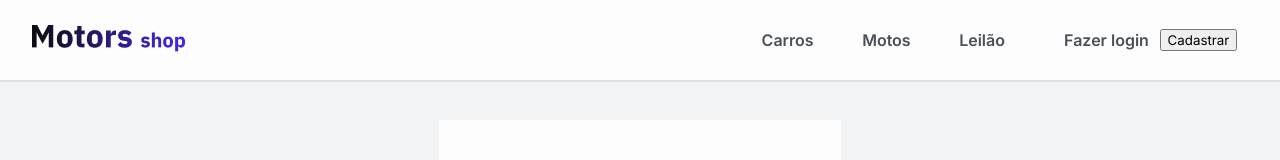
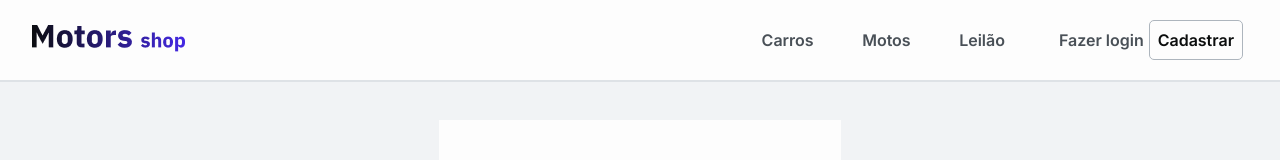
Before and after one commit to T12-Grupo3/motors-shop, a React (Create React App) app in the folder frontend/: page /login in a window 1280 px wide. Shown: the top 160 px of the page. Built offline with nearby package versions, Linux system fonts and the light colour scheme; no server answers.

Commit message:
feat: Ticket032 - NavBar user

```diff
--- a/frontend/src/Context/UserContext.tsx
+++ b/frontend/src/Context/UserContext.tsx
@@ -30,6 +30,7 @@ const UserProvider = ({ children }: iUserProvider) => {
           api.defaults.headers.common["Authorization"] = `Bearer ${token}`;
           const { data } = await api.get(`/users/${userId}`);
           setUser(data);
+          setIsLogged(true)
         } catch (error) {
           console.log(error);
         }
--- a/frontend/src/components/Button/index.tsx
+++ b/frontend/src/components/Button/index.tsx
@@ -1,4 +1,11 @@
-const Button = () => {
-  return <></>;
+import { iButton } from "../../interfaces/button.interface";
+import { StyledButton } from "./style";
+
+const Button = ({ children, onClick, background_color }: iButton) => {
+  return (
+    <StyledButton onClick={onClick} background_color={background_color}>
+      {children}
+    </StyledButton>
+  );
 };
 export default Button;
--- /dev/null
+++ b/frontend/src/components/Button/style.ts
@@ -0,0 +1,22 @@
+import styled from "styled-components";
+import { iStyledButton } from "../../interfaces/button.interface";
+
+export const StyledButton = styled.button<iStyledButton>`
+  height: 40px;
+  width: 48%;
+
+  border: 1.5px solid var(--color-grey-4);
+  border-radius: 5px;
+
+  background-color: var(--color-grey-10);
+
+  color: var(--color-grey-0);
+  font-size: 16px;
+  font-weight: 600;
+
+  :hover {
+    background-color: var(--color-grey-1);
+    color: var(--color-grey-10);
+    border: 1.5px solid var(--color-grey-1);
+  }
+`;
--- a/frontend/src/components/NavBar/index.tsx
+++ b/frontend/src/components/NavBar/index.tsx
@@ -1,17 +1,21 @@
 import { useContext, useState } from "react";
 import { Link, useNavigate } from "react-router-dom";
 import { UserContext } from "../../Context/UserContext";
+import Button from "../Button";
 import {
   StyledNavContainer,
   StyledDiv,
   StyledLogged,
   StyledLoggout,
+  StyledDropDown,
+  StyledUser,
 } from "./style";
 
 const NavBar = () => {
   const navigate = useNavigate();
 
-  const {isLogged, setIsLogged, logoutProfileView, user, firstName, lastName} = useContext(UserContext)
+  const { isLogged, logoutProfileView, user, firstName, lastName } =
+    useContext(UserContext);
 
   return (
     <StyledDiv>
@@ -38,21 +42,36 @@ const NavBar = () => {
 
           {isLogged ? (
             <StyledLogged>
-              <div className="imgProfile">
-                <p> {firstName}{lastName} </p>
-              </div>
-              <button onClick={() => logoutProfileView()}>{user.name}</button>
+              <StyledDropDown>
+                <StyledUser>
+                  <div className="imgProfile">
+                    <p>
+                      {firstName}
+                      {lastName}
+                    </p>
+                  </div>
+                  <button type="button">{user.name}</button>
+                </StyledUser>
+                <div className="dropdown-content">
+                  <div>
+                    <button>Editar Perfil</button>
+                    <button>Editar endereço</button>
+                    {user.isAdm ? <button>Meus anuncios</button> : <></>}
+                    <button onClick={() => logoutProfileView()}>Sair</button>
+                  </div>
+                </div>
+              </StyledDropDown>
             </StyledLogged>
           ) : (
             <>
               <StyledLoggout>
                 <Link to={"/login"}>Fazer login</Link>
 
-                <button
+                <Button
                   onClick={() => navigate("/register", { replace: true })}
                 >
                   Cadastrar
-                </button>
+                </Button>
               </StyledLoggout>
             </>
           )}
--- a/frontend/src/components/NavBar/style.ts
+++ b/frontend/src/components/NavBar/style.ts
@@ -7,8 +7,7 @@ export const StyledNavContainer = styled(StyledContainer)`
   align-items: center;
 
   height: 80px;
-
-  `;
+`;
 
 export const StyledDiv = styled.div`
   position: fixed;
@@ -43,8 +42,7 @@ export const StyledLoggout = styled.li`
 `;
 
 export const StyledLogged = styled(StyledLoggout)`
-
-  .imgProfile{
+  .imgProfile {
     height: 32px;
     width: 32px;
     left: 1146px;
@@ -57,20 +55,61 @@ export const StyledLogged = styled(StyledLoggout)`
     border-radius: 50%;
     background-color: var(--color-brand-1);
 
-    p{
-      font-family: 'Inter';
+    p {
+      font-family: "Inter";
       font-style: normal;
       font-weight: 700;
       font-size: 14px;
       line-height: 0px;
-        color: var(--color-grey-10);
+      color: var(--color-grey-10);
     }
-    }
+  }
+`;
+
+export const StyledDropDown = styled.div`
+  width: 100%;
+  padding: 30px 0%;
+
   button {
     color: var(--color-grey-2);
     font-size: 16px;
+    text-align: start;
 
     background-color: var(--color-grey-10);
     border: none;
   }
+
+  .dropdown-content {
+    display: none;
+    position: absolute;
+
+    margin-top: 20px;
+
+    width: 15%;
+    min-width: 160px;
+
+    background-color: var(--color-grey-10);
+    box-shadow: 0px 4px 40px -10px rgba(0, 0, 0, 0.25);
+    border-radius: 4px;
+
+    z-index: 1;
+  }
+
+  :hover .dropdown-content {
+    display: block;
+  }
+
+  .dropdown-content > div {
+    display: flex;
+    flex-direction: column;
+  }
+
+  .dropdown-content button {
+      padding: 16px;
+  }
 `;
+
+export const StyledUser = styled.div`
+  display: flex;
+  align-items: center;
+`;
```
Also changed, not shown: frontend/src/interfaces/button.interface.ts (added, +10 -0 lines).
